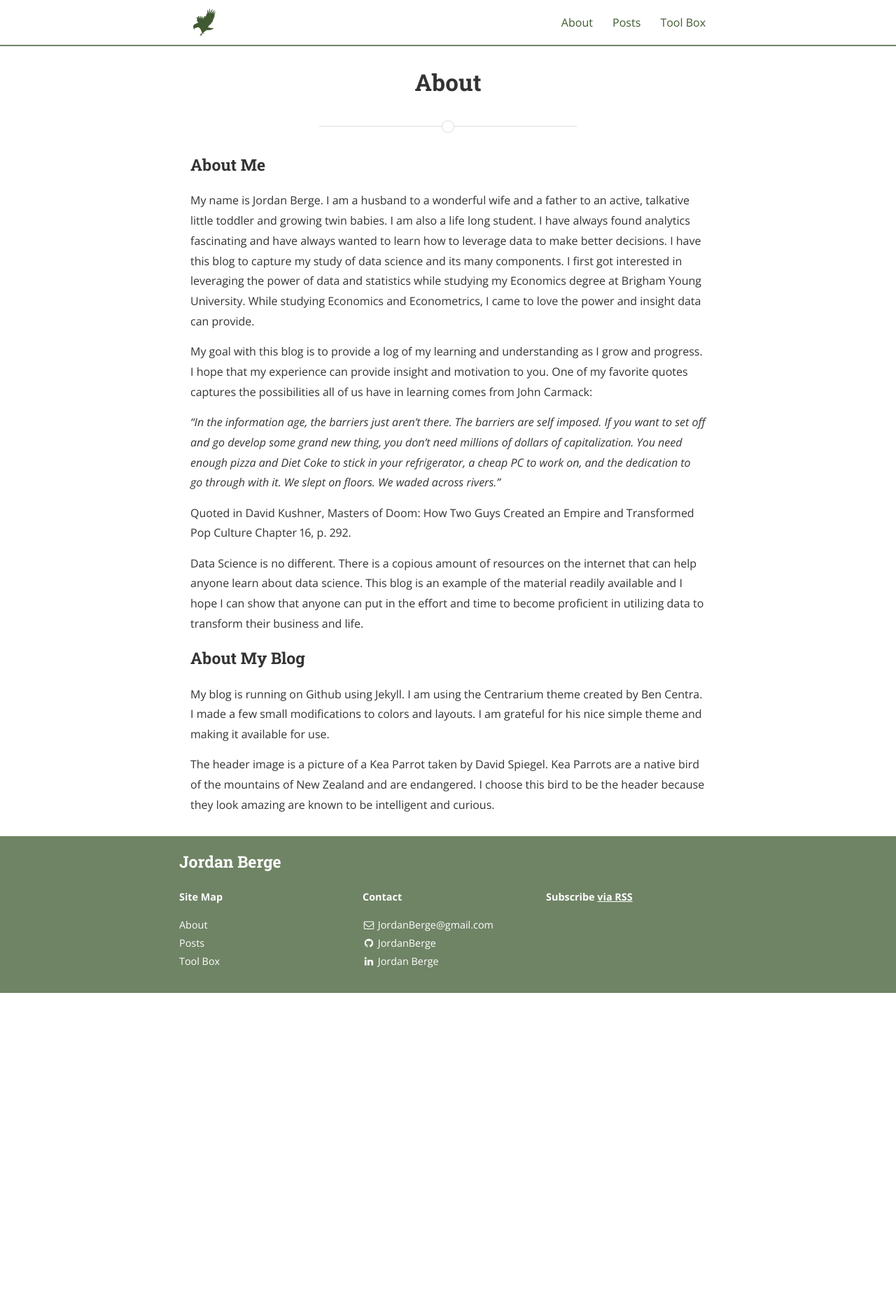
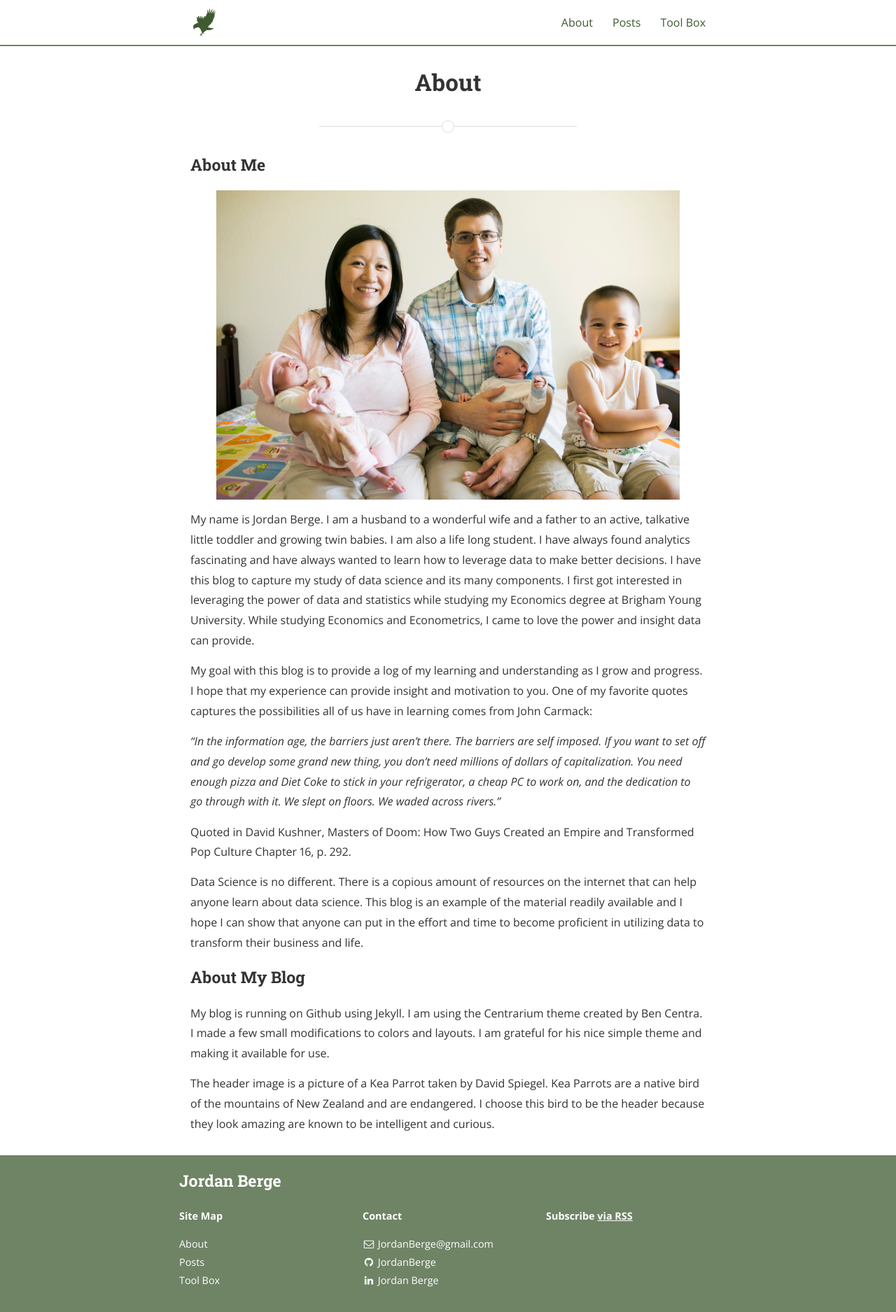
Before and after one commit to JordanBerge/JordanBerge.github.io, a Jekyll site: the page built from about.md, in a window 1280 px wide. Shown: the whole page at 70% size. Built offline with Jekyll 4.4.1, drawn with Linux system fonts in a browser that asks for light colours; nearby versions of some CDN libraries; a style sheet for code colours, icons or effects is not loaded; before the commit the page ends 1419 px from its top, so only the background shows below that.

Commit message:
Family Pic

```diff
--- a/about.md
+++ b/about.md
@@ -5,6 +5,8 @@ permalink: /about/
 ---
 
 ### About Me
+
+![Family](/assets/family.jpg)
 
 My name is Jordan Berge. I am a husband to a wonderful wife and a father to an active, talkative little toddler and growing twin babies. I am also a life long student. I have always found analytics fascinating and have always wanted to learn how to leverage data to make better decisions. I have this blog to capture my study of data science and its many components. I first got interested in leveraging the power of data and statistics while studying my Economics degree at Brigham Young University. While studying Economics and Econometrics, I came to love the power and insight data can provide.
 
```
Also changed, not shown: assets/family.jpg (added).
